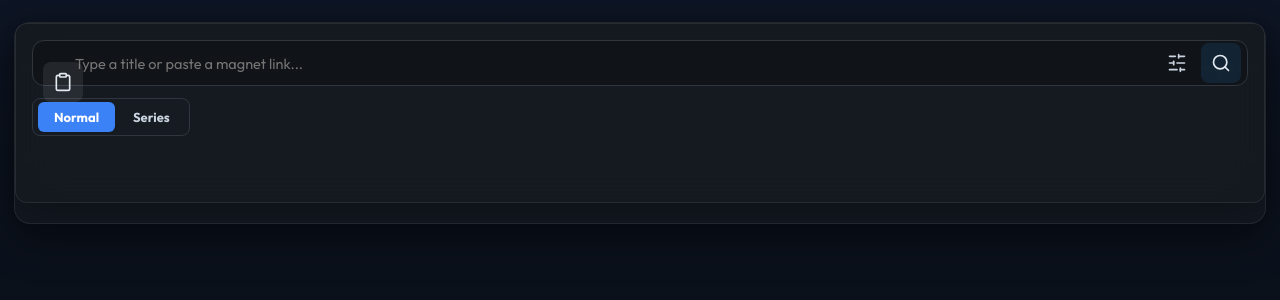
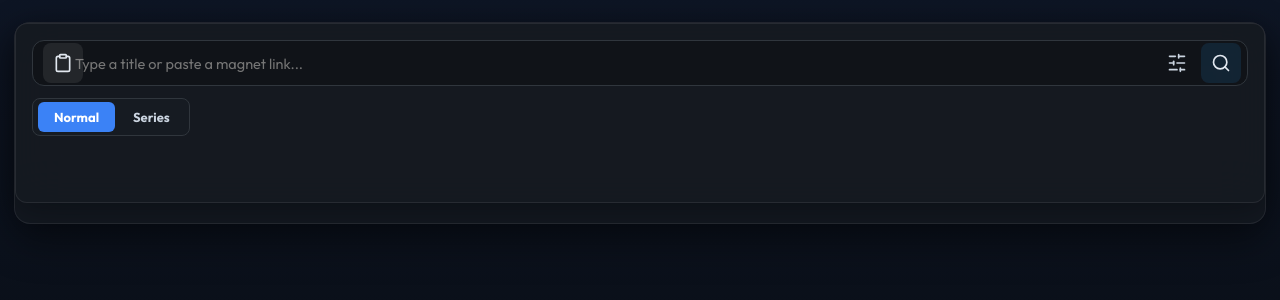
Before and after one commit to lucidesh4-stack/Torrent-to-drive, a Flask app: page / in a window 1280 px wide, with the pointer over the restyled element. Shown: the part 55-355 px from the top of the page. Run offline with Flask 3, Linux system fonts and the light colour scheme.

Commit message:
Fix: preserve absolute vertical centering for paste/clear icons in hover state

```diff
--- a/streamly_hardened/static/css/base.css
+++ b/streamly_hardened/static/css/base.css
@@ -1022,7 +1022,12 @@ button.icon-btn {
     }
 
     /* Hover and active scales */
-    #pasteBtn:hover, #clearSearchBtn:hover, .search-bar-actions button:hover {
+    #pasteBtn:hover, #clearSearchBtn:hover {
+      color: var(--text) !important;
+      background: rgba(255, 255, 255, 0.08) !important;
+      transform: translateY(-50%) !important;
+    }
+    .search-bar-actions button:hover {
       color: var(--text) !important;
       background: rgba(255, 255, 255, 0.08) !important;
     }
```
